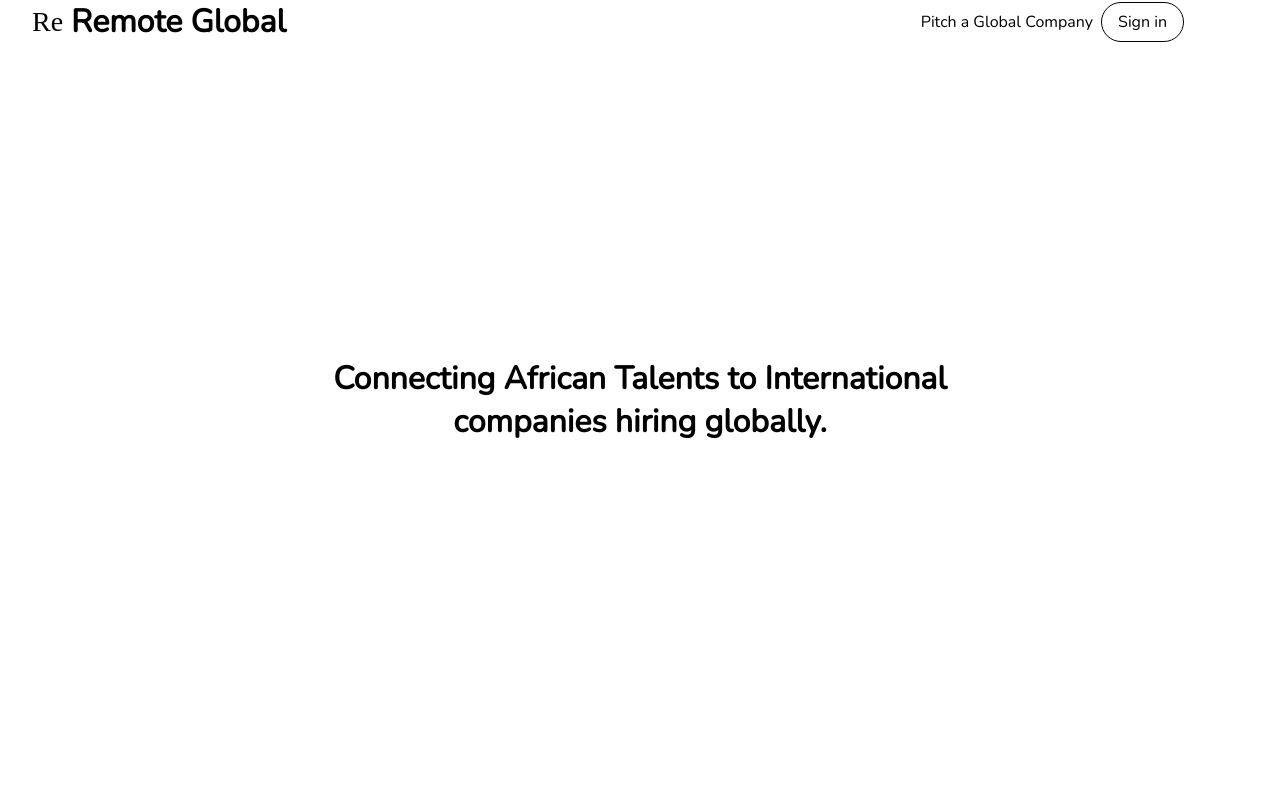
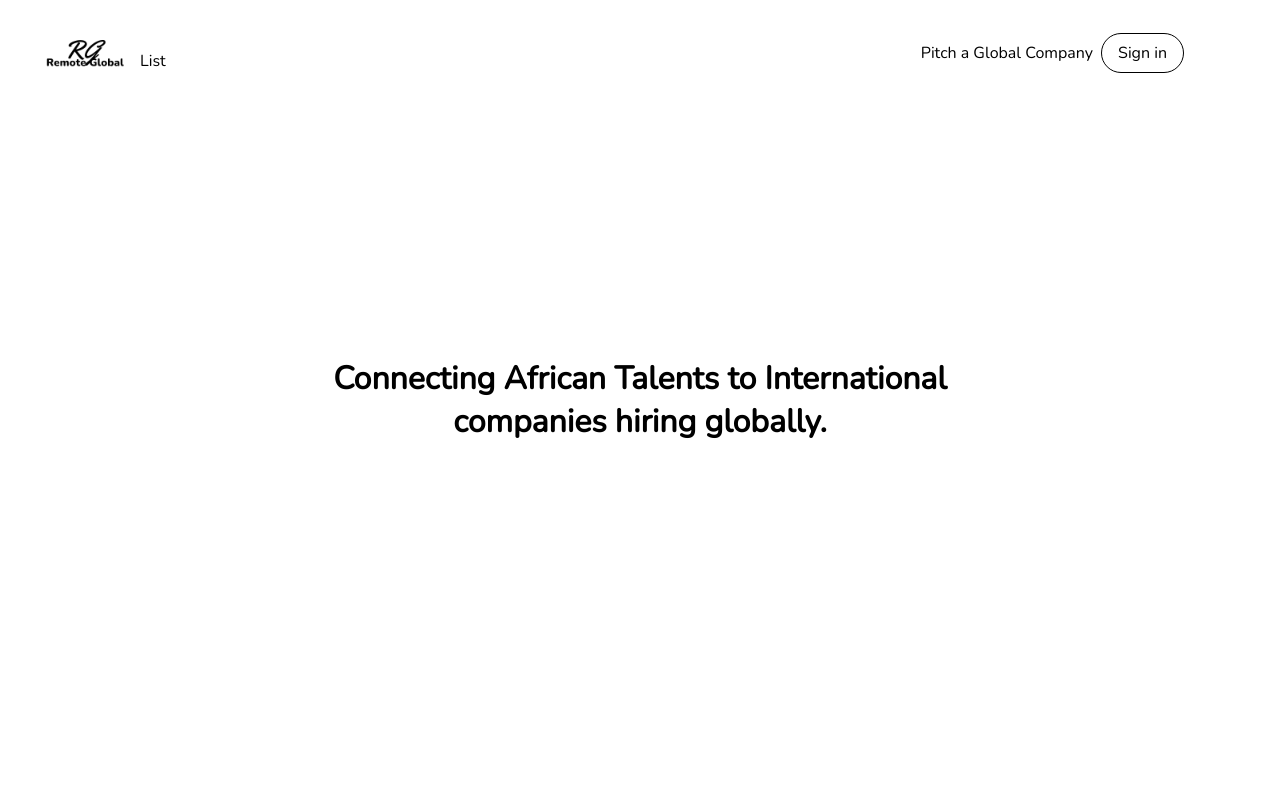
Before and after one commit to blossom-babs/remote-global, a Next.js app: page / in a window 1280 px wide. Shown: the top 800 px of the page. Built offline with nearby package versions, Linux system fonts and the light colour scheme; a web font is replaced by a local one.

Commit message:
TBH: i do not understand why these changes were uncommitted from history

```diff
--- a/src/components/navbar.tsx
+++ b/src/components/navbar.tsx
@@ -2,6 +2,7 @@ import Link from 'next/link';
 import MenuIcon from '@mui/icons-material/Menu';
 import { Dispatch, SetStateAction, useState, useEffect } from 'react';
 import CancelIcon from '@mui/icons-material/Cancel';
+import Image from 'next/image';
 
 interface Props {
 	expand: boolean;
@@ -32,17 +33,29 @@ const Navbar = () => {
 		<div className={scroll ? 'nav nav-scrollBg' : 'nav'}>
 			<div className="nav-ctn">
 				<div className="nav-logo">
-					<Link
-						href="/"
-						className={scroll ? 'nav-logo-link scroll' : 'nav-logo-link'}>
-						Re
+					<Link href="/">
+					{scroll ? (
+						<Image
+							src="/logo-white.png"
+							alt="Remote Global"
+							width={100}
+							height={100}
+						/>
+					) : (
+						<Image
+							src="/logo-black.png"
+							alt="Remote Global"
+							width={100}
+							height={100}
+						/>
+					)}
 					</Link>
-					<h1>Remote Global</h1>
+					<Link style={{color: scroll ? '#fff' : '#000'}} className='nav-logo-companies' href="/companies">List</Link>
 				</div>
 
 				<div className="nav-action">
-					<Link href="/pitch">Pitch a Global Company</Link>
-					<Link href="/sign-in" className="nav-action-signin">
+					<Link style={{color: scroll ? '#fff' : '#000'}}  href="/pitch">Pitch a Global Company</Link>
+					<Link href="/sign-in" className={`nav-action-signin ${scroll && 'scrollColor'}`}>
 						Sign in
 					</Link>
 				</div>
```
Also changed, not shown: public/assets/logo-white.png (deleted), 1 other file (tests, documents, lock files or other folders).
